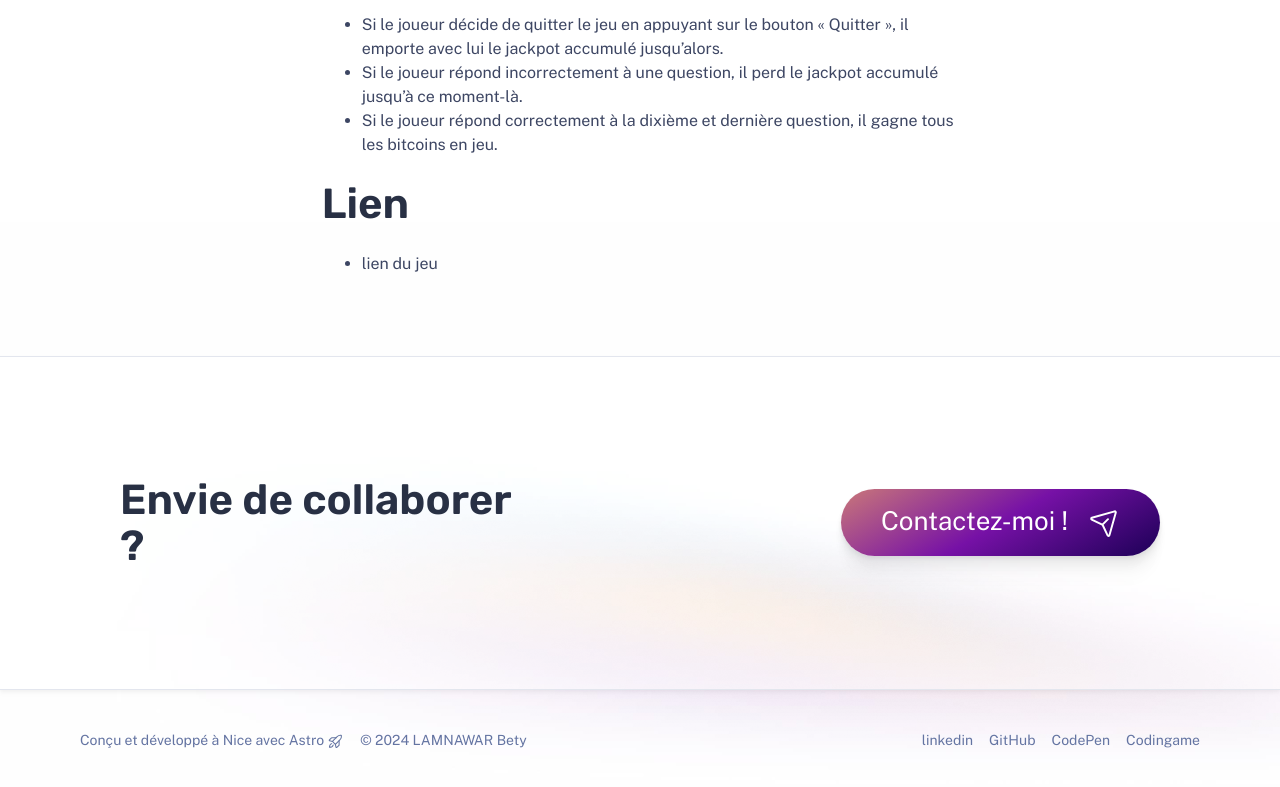
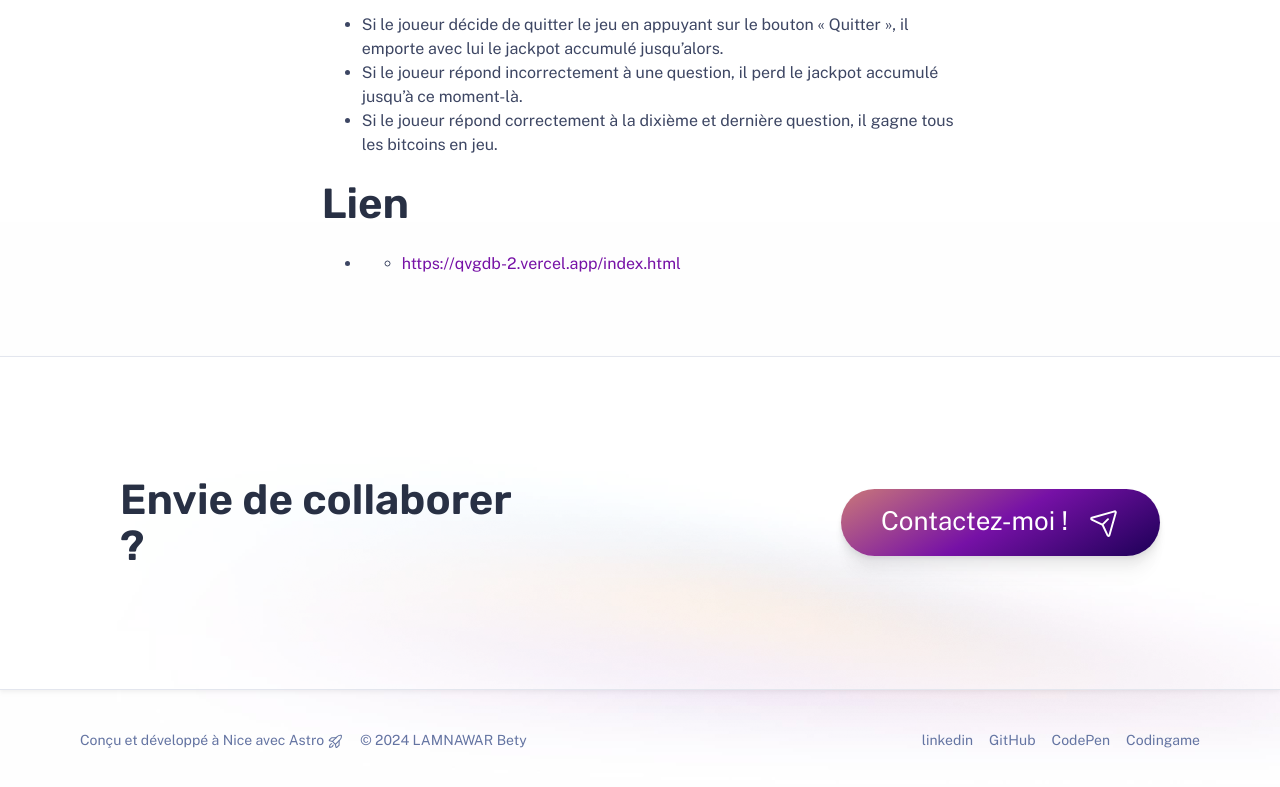
Before and after one commit to zinkotop/Portfolio, an Astro site: page /work/markdown-mystery-tour in a window 1280 px wide. Shown: the part 2295-3082 px from the top of the page. Built offline with nearby package versions, Linux system fonts and the light colour scheme; Astro itself is replaced by a stand-in of ours.

Commit message:
Update markdown-mystery-tour.md

```diff
--- a/src/content/work/markdown-mystery-tour.md
+++ b/src/content/work/markdown-mystery-tour.md
@@ -44,4 +44,4 @@ Le jeu se termine dans les cas suivants :
    - Si le joueur répond correctement à la dixième et dernière question, il gagne tous les bitcoins en jeu.
 
 ### Lien
-- lien du jeu
+- - https://qvgdb-2.vercel.app/index.html
```
